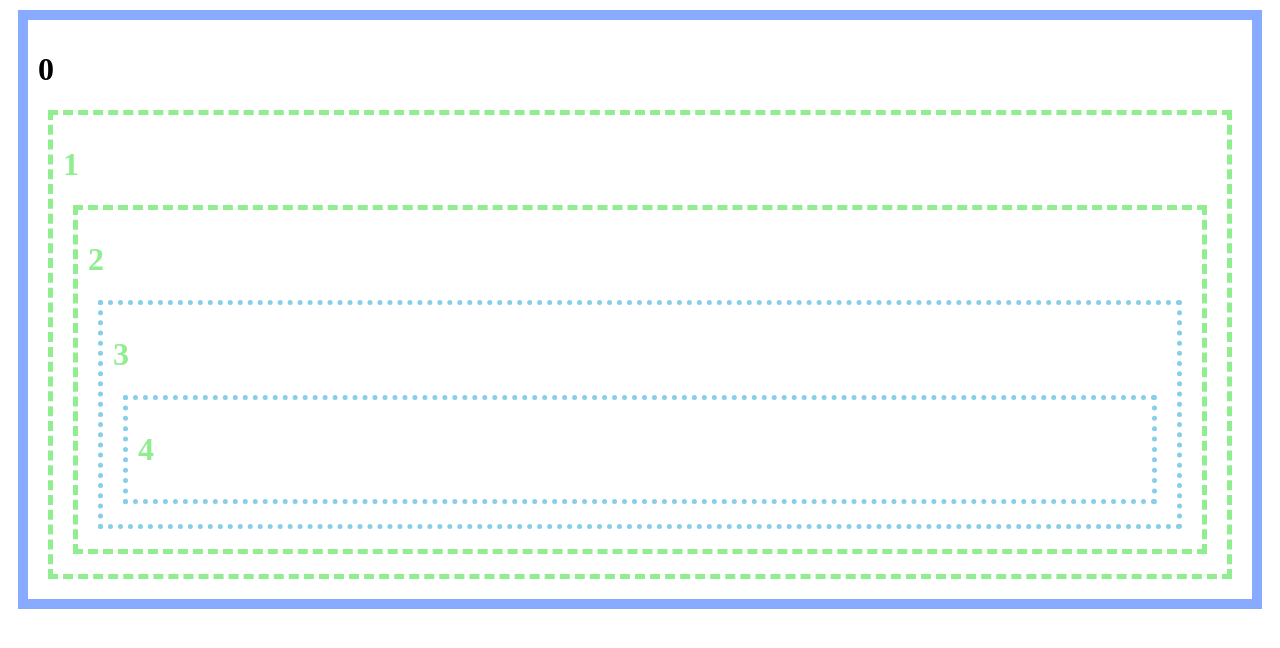
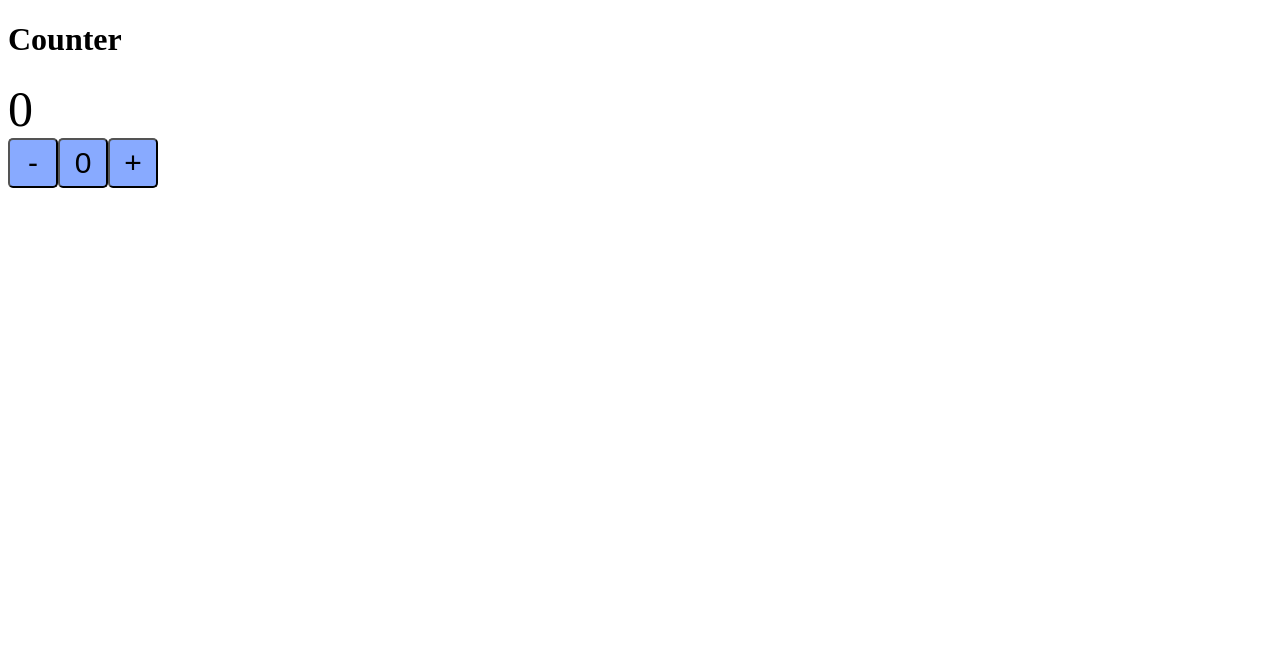
Before and after one commit to hyoungqu23/TIL_elice, a React (Create React App) app in the folder React/w12/react-example/: page / in a window 1280 px wide. Shown: the top 648 px of the page. Built offline with nearby package versions, Linux system fonts and the light colour scheme.

Commit message:
[0620] useState를 활용한 Counter Component 구현

```diff
--- /dev/null
+++ b/React/w12/react-example/src/components/Reducer.js
@@ -0,0 +1,47 @@
+import styled from 'styled-components';
+import { useState } from 'react';
+
+function App() {
+  const [count, setCount] = useState(0);
+
+  return (
+    <div>
+      <h1>Counter</h1>
+      <div style={{ fontSize: '50px' }}>{count}</div>
+      <StyledButton
+        value="-"
+        onClick={() => {
+          setCount((count) => count - 1);
+        }}
+      >
+        -
+      </StyledButton>
+      <StyledButton
+        value="0"
+        onClick={() => {
+          setCount(0);
+        }}
+      >
+        0
+      </StyledButton>
+      <StyledButton
+        value="+"
+        onClick={() => {
+          setCount((count) => count + 1);
+        }}
+      >
+        +
+      </StyledButton>
+    </div>
+  );
+}
+
+export default App;
+
+const StyledButton = styled.button`
+  background-color: #8af;
+  border-radius: 5px;
+  width: 50px;
+  height: 50px;
+  font-size: 30px;
+`;
--- a/React/w12/react-example/src/index.js
+++ b/React/w12/react-example/src/index.js
@@ -3,7 +3,8 @@ import ReactDOM from 'react-dom/client';
 import { BrowserRouter } from 'react-router-dom';
 
 // import App from './App';
-import App from './components/Context';
+// import App from './components/Context';
+import App from './components/Reducer';
 import reportWebVitals from './reportWebVitals';
 
 const root = ReactDOM.createRoot(document.getElementById('root'));
```
